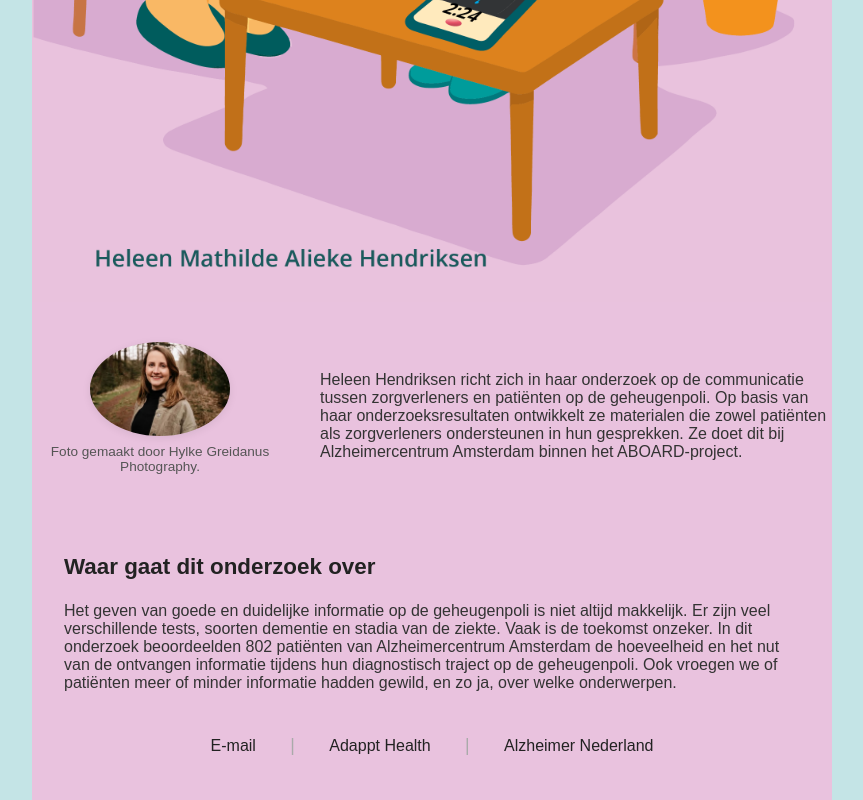
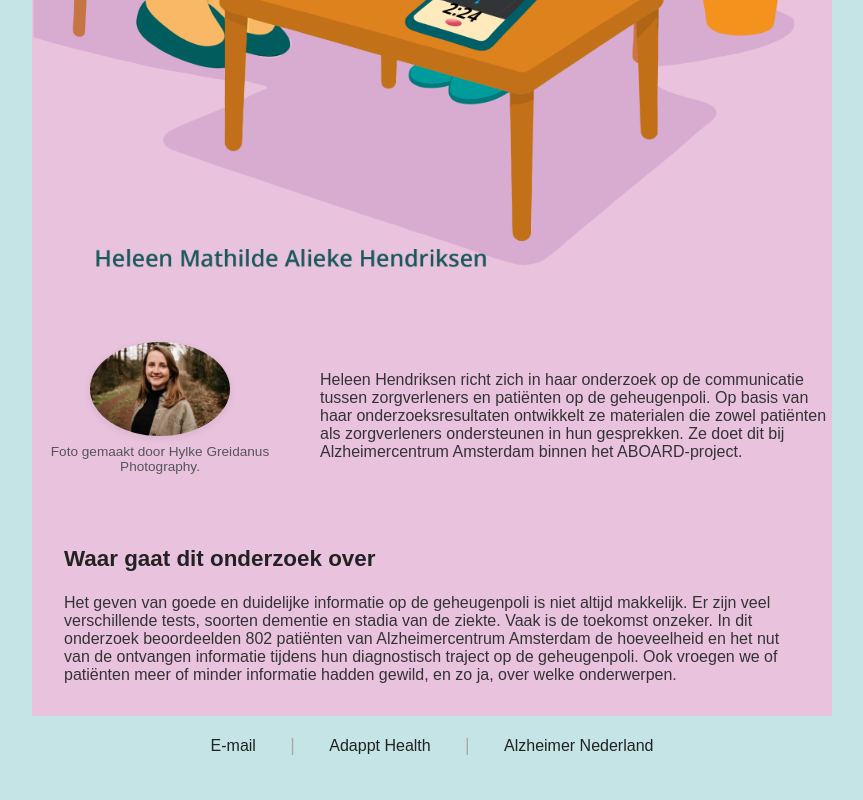
Before and after one commit to JCZuurmond/hma-hendriksen-dissertatie-website, a SvelteKit app: page / in a window 1280 px wide. Shown: the part 884-1684 px from the top of the page, without its empty margins (208-1071 px from the left). After the commit the page ends 1660 px from the top, so only its background shows below. Built offline with nearby package versions, Linux system fonts and the light colour scheme.

Commit message:
Align footer

```diff
--- a/src/routes/+page.svelte
+++ b/src/routes/+page.svelte
@@ -210,7 +210,7 @@
     width: 100%;
     max-width: 800px;
     margin: 0 auto;
-    padding: 2.5rem 2rem 0rem 2rem;
+    padding: 2rem 2rem;
     background-color: rgb(233, 194, 222);
     border-radius: 0;
     box-sizing: border-box;
@@ -230,8 +230,8 @@
     width: 100%;
     max-width: 800px;
     margin: 0 auto;
-    padding: 2.5rem 2rem;
-    background-color: rgb(233, 194, 222);
+    padding: 1rem 2rem;
+    background-color: rgb(196, 228, 230);
     border-radius: 0;
     box-sizing: border-box;
   }
```
